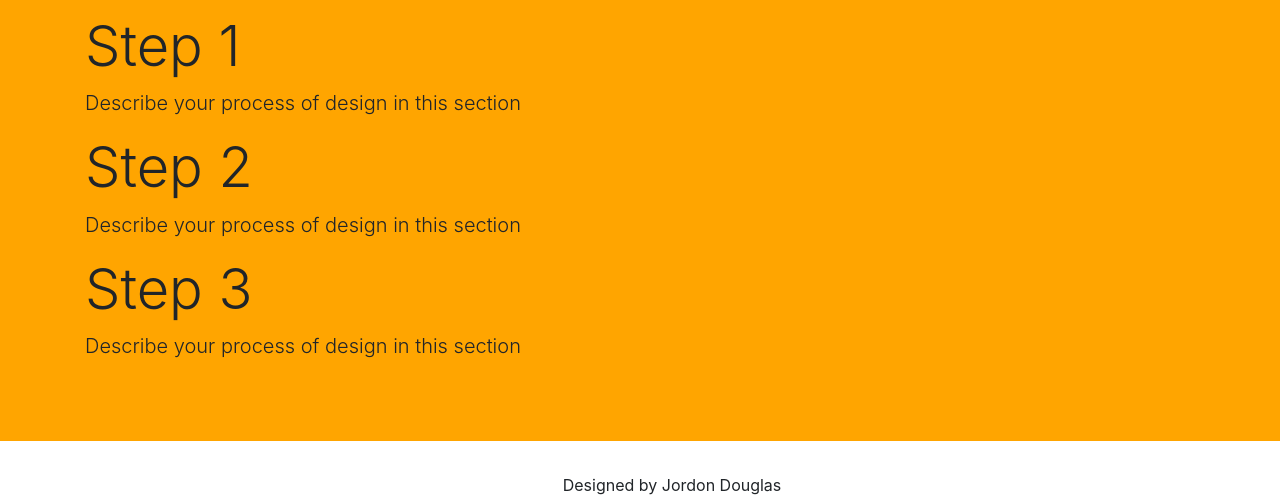
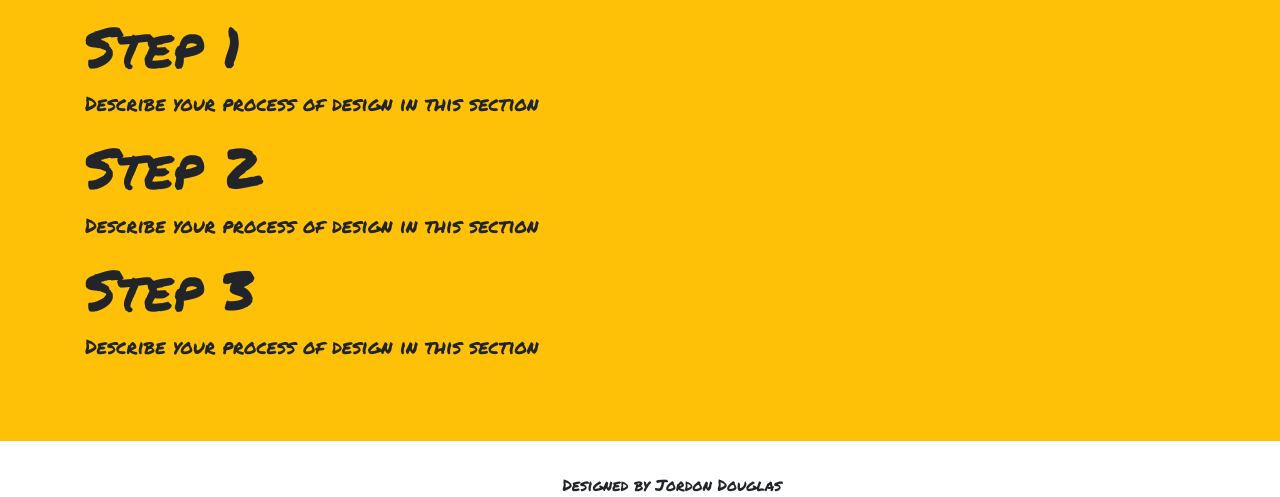
Before and after one commit to jordondoug2019/freelance_template, a plain HTML site: page About.html in a window 1280 px wide. Shown: the part 785-1282 px from the top of the page. Drawn offline with nearby package versions, Linux system fonts and the light colour scheme.

Commit message:
changed font to all pages

```diff
--- a/About.html
+++ b/About.html
@@ -6,6 +6,7 @@
     <script src="https://cdn.jsdelivr.net/npm/popper.js@1.16.0/dist/umd/popper.min.js" integrity="sha384-Q6E9RHvbIyZFJoft+2mJbHaEWldlvI9IOYy5n3zV9zzTtmI3UksdQRVvoxMfooAo" crossorigin="anonymous"></script>
     <script src="https://stackpath.bootstrapcdn.com/bootstrap/4.5.0/js/bootstrap.min.js" integrity="sha384-OgVRvuATP1z7JjHLkuOU7Xw704+h835Lr+6QL9UvYjZE3Ipu6Tp75j7Bh/kR0JKI" crossorigin="anonymous"></script>
     <link rel="stylesheet" href="about.css">
+    <link href="https://fonts.googleapis.com/css2?family=Permanent+Marker&display=swap" rel="stylesheet">
     <meta charset="UTF-8">
     <title>About</title>
 </head>
@@ -42,7 +43,7 @@
     <img id="about_picture" src="images/undraw_creativity_wqmm.png" alt="Picture" class="image-fluid">
 </div>
 
-<div class="jumbotron jumbotron-fluid">
+<div class="jumbotron jumbotron-fluid bg-warning">
     <div class="container">
         <h1 class="display-4">Our Process</h1>
         <p class="lead">Describe your process of design in this section</p>
@@ -60,6 +61,6 @@
         <p class="lead">Describe your process of design in this section</p>
     </div>
 </div>
-<footer> Designed by Jordon Douglas</footer>
+<footer > Designed by Jordon Douglas</footer>
 </body>
 </html>
--- a/about.css
+++ b/about.css
@@ -1,3 +1,6 @@
+body,html{
+    font-family: 'Permanent Marker', cursive;
+}
 #about_title{
     margin-top:5%;
     margin-left: 5%;
@@ -22,7 +25,7 @@ footer{
 }
 .jumbotron-fluid{
     margin-top: 15%;
-    background-color: orange;
+
 }
 .navbar-dark .navbar-nav .nav-link {
     color: white;
@@ -30,3 +33,6 @@ footer{
 .navbar-dark .navbar-nav .nav-link:hover {
     color: gray;
 }
+/*.display-4, .lead{*/
+/*    color: white;*/
+/*}*/
--- a/contact.css
+++ b/contact.css
@@ -2,6 +2,8 @@ body,html{
     margin:0;
     padding:0;
     overflow: visible;
+    font-family: 'Permanent Marker', cursive;
+
 }
 h1{
     font-size: 6vw;
@@ -12,6 +14,10 @@ h1{
 h2,h3{
     font-size: 2vw;
     /*text-align: center;*/
+}
+h3{
+
+    text-decoration: underline;
 }
 h4{
     font-size: 2vw;
--- a/index.css
+++ b/index.css
@@ -2,6 +2,7 @@ body,html{
     margin:0;
     padding:0;
     overflow: hidden;
+    font-family: 'Permanent Marker', cursive;
 }
 #bg_box {
     margin-top: 10%;
--- a/portfolio.css
+++ b/portfolio.css
@@ -1,3 +1,6 @@
+body,html{
+    font-family: 'Permanent Marker', cursive;
+}
 .navbar-dark .navbar-nav .nav-link {
     color: white;
 }
```
Also changed, not shown: Portfolio.html (+1 -0 lines), contact.html (+2 -1 lines), index.html (+3 -2 lines), images/undraw_in_thought_gjsf-removebg-preview.png (added).
